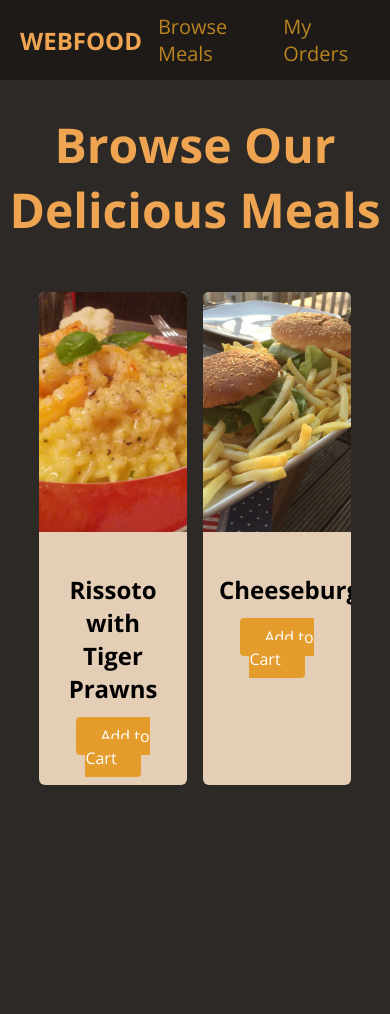
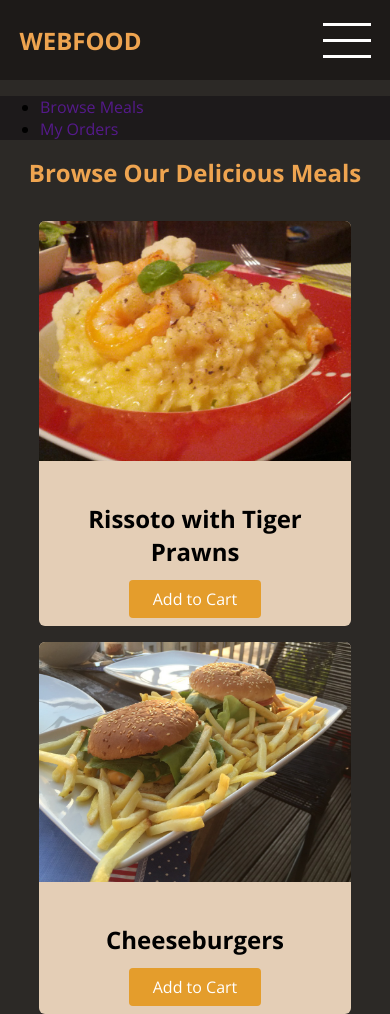
Before and after one commit to liewkm/WebFood-HTML5-CSS3, a plain HTML site: page index.html in a window 390 px wide. Before the commit the page ends 844 px from the top, so only its background shows below. Drawn offline with nearby package versions, Linux system fonts and the light colour scheme.

Commit message:
Update responsive web design and 3 stripes burger menu.

```diff
--- a/index.html
+++ b/index.html
@@ -10,7 +10,7 @@
       href="https://fonts.googleapis.com/css2?family=Open+Sans:wght@400;700&display=swap"
       rel="stylesheet"
     />
-    <link rel="stylesheet" href="styles.css">
+    <link rel="stylesheet" href="styles.css" />
   </head>
   <body>
     <header id="main-header">
@@ -25,7 +25,24 @@
           </li>
         </ul>
       </nav>
+      <a href="" class="menu-btn">
+        <span></span>
+        <span></span>
+        <span></span>
+      </a>
     </header>
+    <aside id="side-drawer">
+      <nav>
+        <ul>
+          <li>
+            <a href="">Browse Meals</a>
+          </li>
+          <li>
+            <a href="">My Orders</a>
+          </li>
+        </ul>
+      </nav>
+    </aside>
     <main>
       <h1>Browse Our Delicious Meals</h1>
       <section id="latest-products">
--- a/styles.css
+++ b/styles.css
@@ -9,19 +9,33 @@ a {
 }
 
 #main-header {
-  height: 80px;
+  height: 5rem;
   display: flex;
   justify-content: space-between;
   align-items: center;
   background-color: rgb(29, 26, 24);
-  padding: 0 20px;
+  padding: 0 5%;
 }
 
 #logo {
-  font-size: 24px;
+  font-size: 1.5rem;
   font-weight: bold;
   color: rgb(238, 164, 80);
   text-transform: uppercase;
+}
+
+.menu-btn {
+    width: 3rem;
+    height: 3rem;
+    display: flex;
+    flex-direction: column;
+    justify-content: space-around;
+}
+
+.menu-btn span {
+    width: 100%;
+    height: 3px;
+    background-color: white;
 }
 
 #main-header ul {
@@ -32,35 +46,42 @@ a {
 }
 
 #main-header li {
-  margin: 0 16px;
+  margin: 0 1rem;
 }
 
 #main-header nav a {
   color: rgb(185, 131, 31);
-  font-size: 20px;
+  font-size: 1.25rem;
 }
 
 #main-header nav a:hover {
   color: rgb(228, 163, 44);
 }
 
+#side-drawer {
+    width: 100%;
+    height: 100%;
+    background-color: rgb(29, 26, 27);
+}
+
 main h1 {
   text-align: center;
   color: rgb(238, 164, 80);
-  font-size: 48px;
+  font-size: 3rem;
 }
 
 #latest-products {
   width: 80%;
-  margin: 50px auto;
+  margin: 2rem auto;
 }
 
 #latest-products ul {
   display: grid;
   grid-template-columns: 1fr 1fr;
-  gap: 16px;
+  gap: 1rem;
   margin: 0;
   padding: 0;
+  list-style: none;
 }
 
 .food-item {
@@ -70,13 +91,13 @@ main h1 {
 }
 
 .food-item img {
-  height: 240px;
+  height: 15rem;
   width: 100%;
   object-fit: cover;
 }
 
 .food-item-content {
-    padding: 16px;
+  padding: 1rem;
   text-align: center;
 }
 
@@ -84,9 +105,23 @@ main h1 {
   background-color: rgb(228, 157, 44);
   color: white;
   border-radius: 4px;
-    padding: 8px 24px;
+  padding: 0.5rem 1.5rem;
 }
 
 .btn:hover {
   background-color: rgb(221, 134, 34);
 }
+
+@media (max-width: 48rem) {
+  #main-header nav {
+    display: none;
+  }
+
+  main h1 {
+    font-size: 1.5rem;
+  }
+
+  #latest-products ul {
+    grid-template-columns: 100%;
+  }
+}
```
Lines whose indentation alone changed are shown as unchanged.
